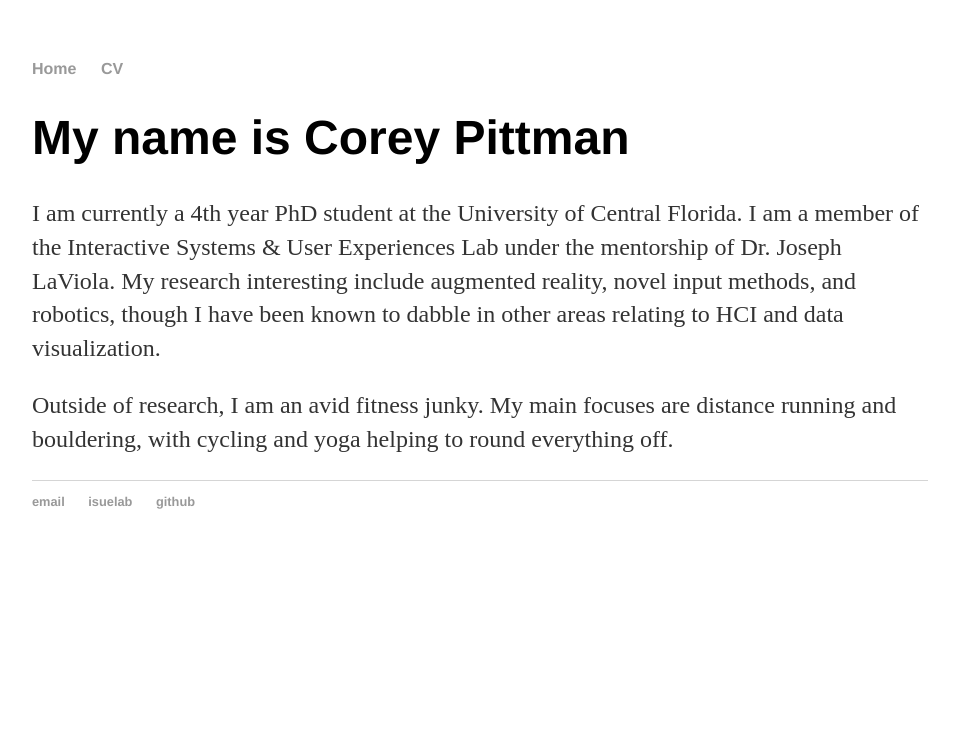
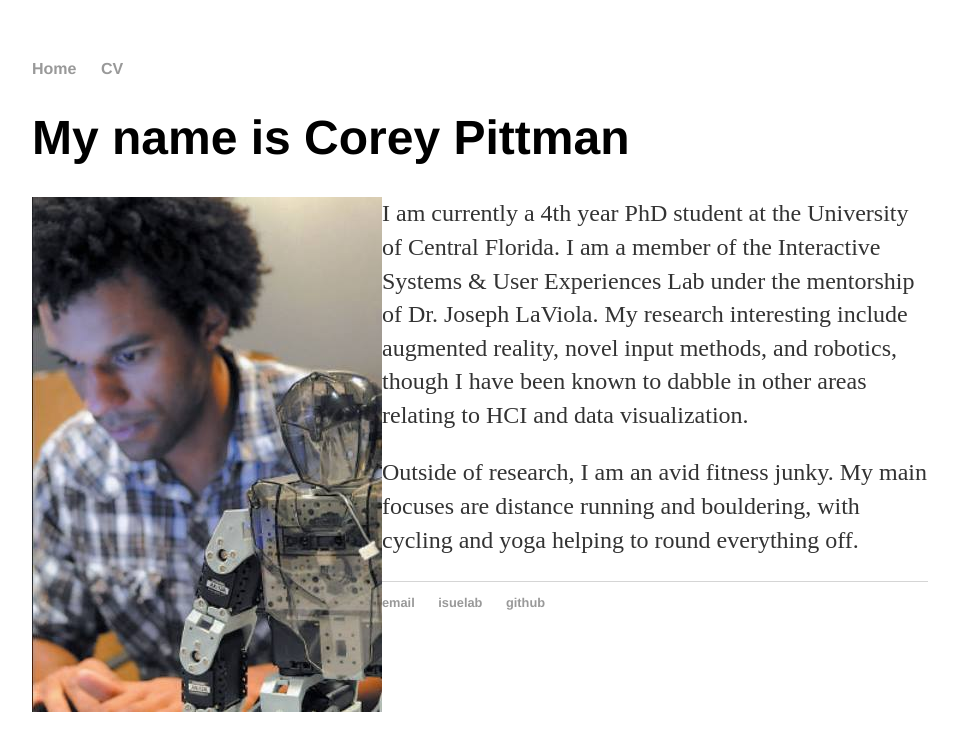
Before and after one commit to crpittman/crpittman.github.io, a Jekyll site: the page built from index.html, in a window 1280 px wide. Shown: the top 751 px of the page, without its empty margins (160-1119 px from the left). Built offline with Jekyll 4.4.1, drawn with Linux system fonts in a browser that asks for light colours.

Commit message:
Added things to make page more responsive.

```diff
--- a/_layouts/default.html
+++ b/_layouts/default.html
@@ -10,7 +10,7 @@
 	    		<ul>
 	        		<li><a href="/">Home</a></li>
 		        	<!--li><a href="/about">About</a></li-->
-	        		<li><a href="/cv.pdf">CV</a></li>
+	        		<li><a href="/images/cv.pdf">CV</a></li>
 	        		<!--li><a href="/blog">Blog</a></li-->
 	    		</ul>
 			</nav>
@@ -22,7 +22,7 @@
 			<footer>
 	    		<ul>
 	        		<li><a href="mailto:pittmancoreyr@gmail.com">email</a></li>
-	        		<li><a href="http://www.eecs.ucf.edu/isuelab/">isuelab</a></li>
+	        		<li><a href="http://www.eecs.ucf.edu/isuelab/people/corey.php">isuelab</a></li>
 	        		<li><a href="https://github.com/crpittman">github</a></li>
 				</ul>
 			</footer>
--- a/css/main.css
+++ b/css/main.css
@@ -41,3 +41,8 @@ ul.posts {
 ul.posts li {
     list-style: none;
 }
+img {
+    max-width: 100%;
+    height: auto;
+    width: auto\9; /* ie8 */
+}
--- a/index.html
+++ b/index.html
@@ -4,6 +4,7 @@ title: Corey Pittman
 ---
 <div class="blurb">
 <h1>My name is Corey Pittman</h1>
+	<img src="images/me.jpg" alt="Me and a Bioloid." align="left">
 	<p>I am currently a 4th year PhD student at the University of Central Florida. I am a member of the Interactive Systems
 	& User Experiences Lab under the mentorship of Dr. Joseph LaViola. My research interesting include augmented reality,
 	novel input methods, and robotics, though I have been known to dabble in other areas relating to HCI and data visualization.</p>
```
Also changed, not shown: README.md, images/me.jpg (added), 2 other files.
